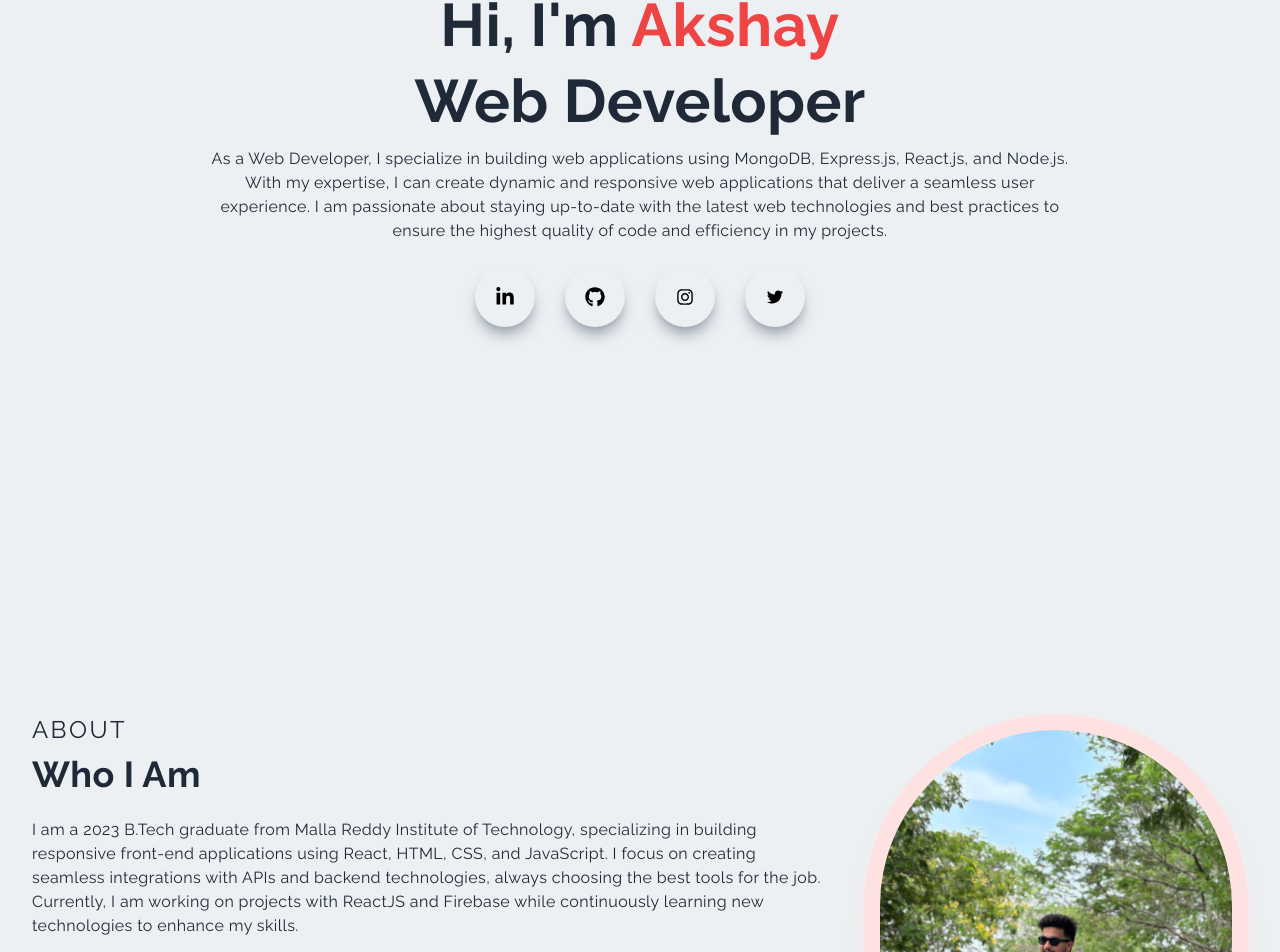
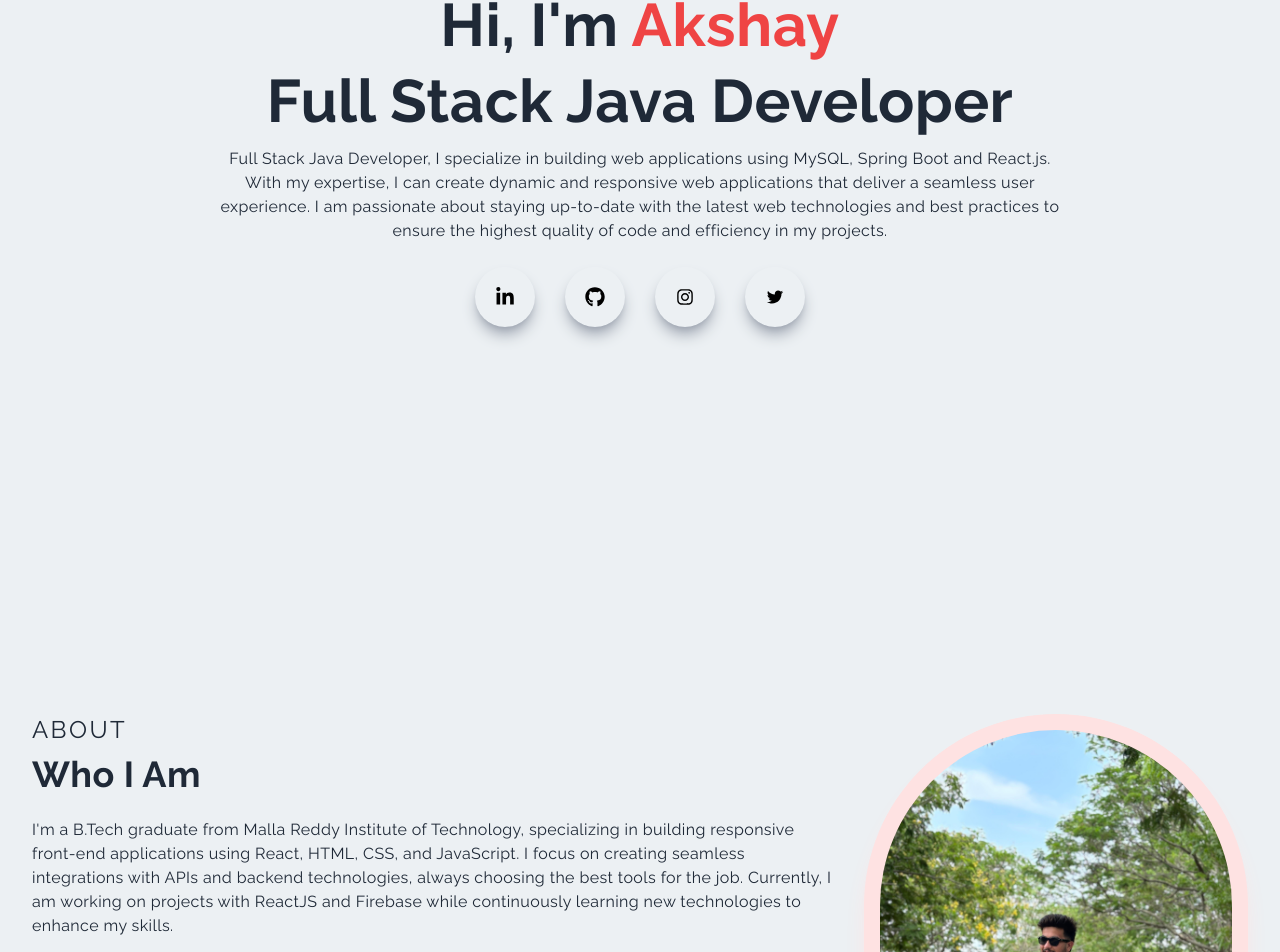
Before and after one commit to akshxy17/personal-portfolio, a Next.js app: page / in a window 1280 px wide. Shown: the part 235-1187 px from the top of the page. Built offline with nearby package versions, Linux system fonts and the light colour scheme.

Commit message:
new changes

```diff
--- a/src/components/About.jsx
+++ b/src/components/About.jsx
@@ -14,7 +14,7 @@ const about = () => {
             <p className="uppercase text-2xl tracking-widest">about</p>
             <h2 className="py-2">Who I Am</h2>
             <p className="py-4 ">
-            I am a 2023 B.Tech graduate from Malla Reddy Institute of Technology, specializing in building responsive front-end applications using React, HTML, CSS, and JavaScript. I focus on creating seamless integrations with APIs and backend technologies, always choosing the best tools for the job. Currently, I am working on projects with ReactJS and Firebase while continuously learning new technologies to enhance my skills.
+            I'm a B.Tech graduate from Malla Reddy Institute of Technology, specializing in building responsive front-end applications using React, HTML, CSS, and JavaScript. I focus on creating seamless integrations with APIs and backend technologies, always choosing the best tools for the job. Currently, I am working on projects with ReactJS and Firebase while continuously learning new technologies to enhance my skills.
             </p>
           </div>
           <div className="w-full h-auto m-auto bg-red-100 shadow-xl shadow-red-100 ease-in duration-300 rounded-full flex items-center justify-between p-4 hover:scale-105">
--- a/src/components/Main.jsx
+++ b/src/components/Main.jsx
@@ -12,10 +12,10 @@ const HeroSection = () => {
             <h1 className="py-2 gap-2 ">
               Hi, {text} <span className="text-red-500 "> Akshay</span>
             </h1>
-            <h1 className="py-2 ">Web Developer</h1>
+            <h1 className="py-2 ">Full Stack Java Developer</h1>
             <p className="py-2 max-w-[70%] m-auto">
-              As a Web Developer, I specialize in building web
-              applications using MongoDB, Express.js, React.js, and Node.js.
+            Full Stack Java Developer, I specialize in building web
+              applications using MySQL, Spring Boot and React.js.
               With my expertise, I can create dynamic and responsive web
               applications that deliver a seamless user experience. I am
               passionate about staying up-to-date with the latest web
```
Also changed, not shown: public/Java.png.
